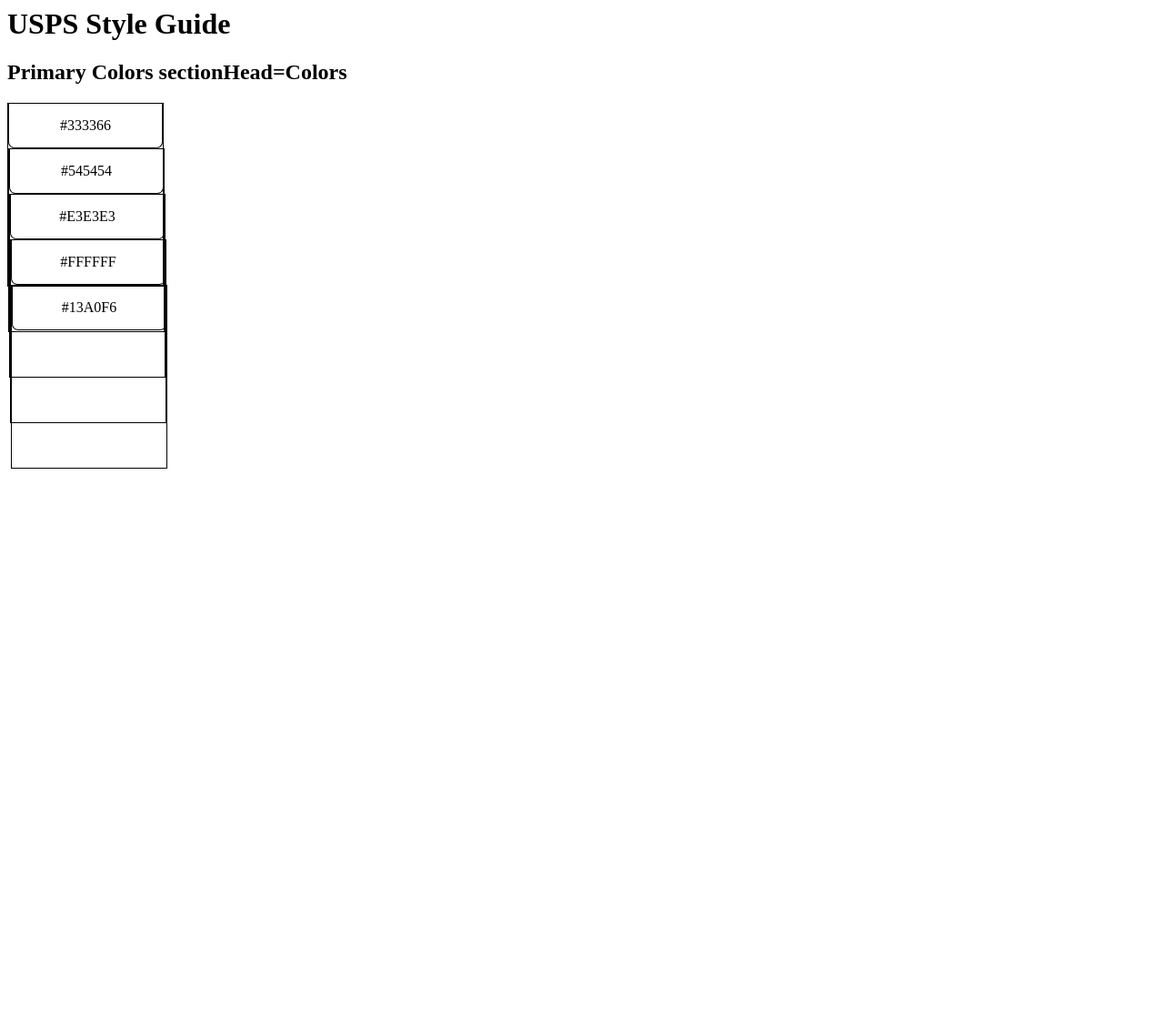
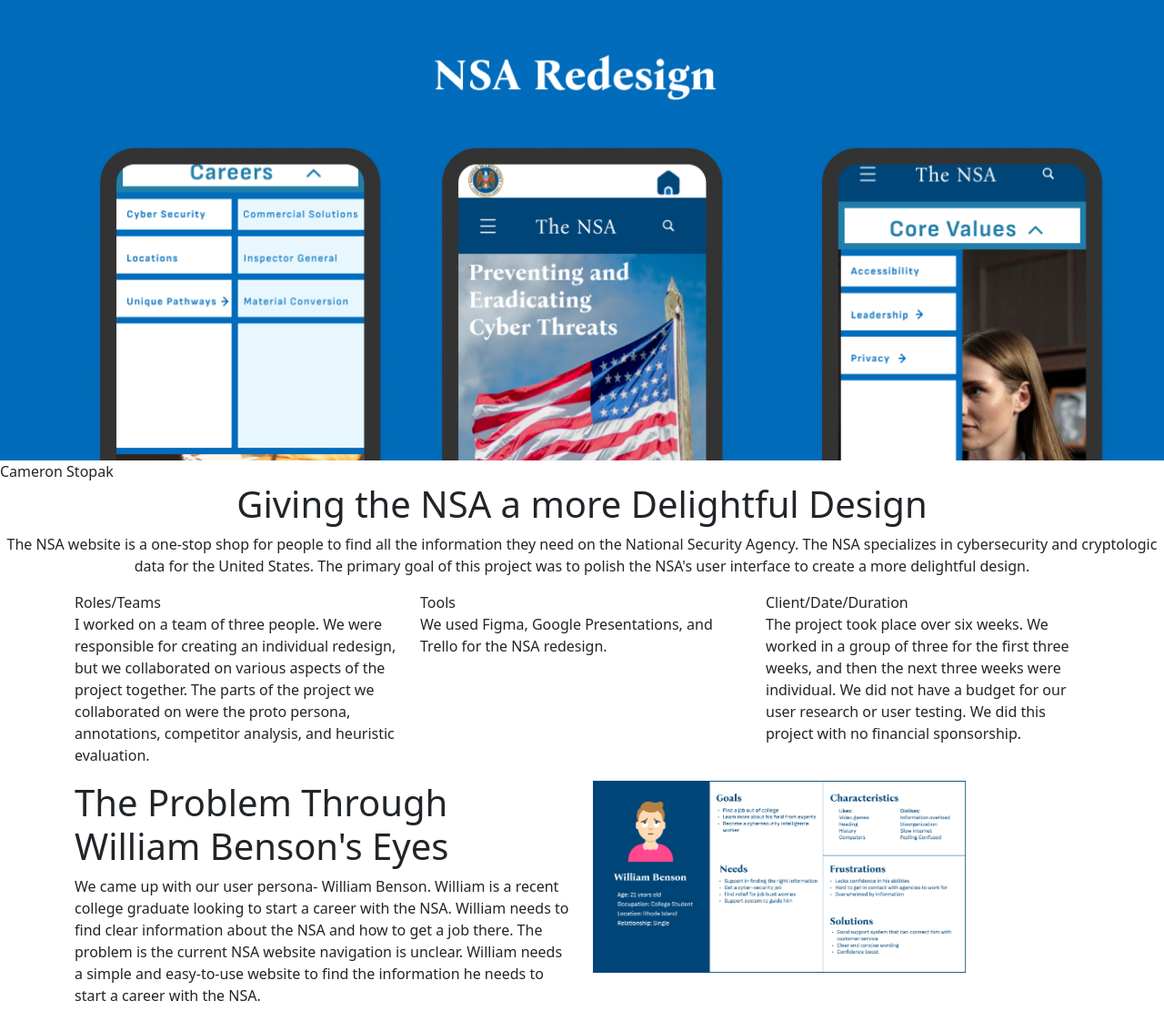
Before and after one commit to cameronstopak/UX_UI_HW_20, a plain HTML site: page index.html in a window 1280 px wide. Shown: the whole page at 91% size. Before the commit the page ends 800 px from the top, so only its background shows below. Drawn offline with nearby package versions, Linux system fonts and the light colour scheme.

Commit message:
Header and 2 sections

```diff
--- a/CSS/style.css
+++ /dev/null
@@ -1,46 +0,0 @@
-/* Header Styles */
-.header {
- height: 250px;
- max-height: 500px;
- background-image: url(../images/upsBackground.png);
- background-size: cover;
- background-repeat: no-repeat;
- background-position: bottom;
-}
-#pageTopic {
-  text-align: center;
-}
-/* Primary Color */
-.colorContainer {
-    display: inline-block;
-    margin: 15px;
-}
-.swatch {
-   height: 200px;
-   width: 170px;
-   border: 1px solid black;
-}
-.hexCode {
-   padding: 15px;
-   text-align: center;
-   border: 1px solid black;
-   border-top: none;
-   border-bottom-left-radius: 7px;
-   border-bottom-right-radius: 7px;
-}
-/* Typography CSS */
-.type_container {
-   display: inline-block;
-   margin: 20px;
-}
-
-/* UI Elements */
-.button {
-   display: inline-block;
-   padding: 15px;
-   margin: 15px;
-   width: 150px;
-   text-align: center;
-   color: white;
-   outline: 1px solid red;
-}
--- a/index.html
+++ b/index.html
@@ -1,54 +1,55 @@
 <html>
 <head>
-  <title>USPS Style Guide</title>
-  <link href="css/style.css" rel="stylesheet" type="text/css">
+  <link href="CSS/style.css">
+  <link href="https://cdn.jsdelivr.net/npm/bootstrap@5.3.3/dist/css/bootstrap.min.css" rel="stylesheet" integrity="sha384-QWTKZyjpPEjISv5WaRU9OFeRpok6YctnYmDr5pNlyT2bRjXh0JMhjY6hW+ALEwIH" crossorigin="anonymous">
 </head>
-<body>
+  <body>
+ <header>
+<img src="./Images/Hero_Banner.jpg" width="100%">
+ </header>
 
 
-<!-- Header section here -->
- <header></header>
+ <section>
+  <h class="text-start">Cameron Stopak</h>
+  <h1 class="text-center">Giving the NSA a more Delightful Design</h1>
+  <p class="text-center">The NSA website is a one-stop shop for people to find all the information they need on the National Security Agency. The NSA specializes in cybersecurity and cryptologic data for the United States. The primary goal of this project was to polish the NSA's user interface to create a more delightful design.</p>
+  <div class="container">
+    <div class="row">
+      <div class="col-sm">
+        <h>Roles/Teams</h>
+        <p>I worked on a team of three people. We were responsible for creating an individual redesign, but we collaborated on various aspects of the project together. The parts of the project we collaborated on were the proto persona, annotations, competitor analysis, and heuristic evaluation.</p>
+      </div>
+      <div class="col-sm">
+        <h>Tools</h>
+        <p>We used Figma, Google Presentations, and Trello for the NSA redesign.</p>
+      </div>
+      <div class="col-sm">
+      <h>Client/Date/Duration</h>
+      <p>The project took place over six weeks. We worked in a group of three for the first three weeks, and then the next three weeks were individual. We did not have a budget for our user research or user testing. We did this project with no financial sponsorship.</p>
+      </div>
+    </div>
+  </div>
+ </section>
 
-<!-- Color Palette section -->
- <section></section>
- <h1>USPS Style Guide</h1>
- <h2>Primary Colors
-sectionHead=Colors</h2>
 
-  </h2>
+ <section>
+<div class="container">
+  <div class="row">
+    <div class="col-sm">
+      <h1>The Problem Through William Benson's Eyes</h1>
+      <p>We came up with our user persona- William Benson. William is a recent college graduate looking to start a career with the NSA. William needs to find clear information about the NSA and how to get a job there. The problem is the current NSA website navigation is unclear. William needs a simple and easy-to-use website to find the information he needs to start a career with the NSA.</p>
+    </div>
+    <div class="col-sm">
+      <img src="./Images/Proto-Persona-2.png" width="75%">
+      </div>
 
- <div>
 
-<div="colorContainer"</div>
-<div class="swatch darkBlue" </div>
-<div class="hexCode">#333366</div>
+ </section>
 
-<div="colorContainer"</div>
-<div class="swatch darkGray" </div>
-<div class="hexCode">#545454</div>
 
-<div="colorContainer"</div>
-<div class="swatch lightGray" </div>
-<div class="hexCode">#E3E3E3</div>
 
-<div="colorContainer"</div>
-<div class="swatch white" </div>
-<div class="hexCode">#FFFFFF</div>
-
-<div="colorContainer"</div>
-<div class="swatch lightBlue" </div>
-<div class="hexCode">#13A0F6</div>
-
-</div>
-
- <!-- Typography Section -->
- <section></section>
-<!-- UI Elements Section -->
- <section></section>
-
- <!-- Imagery Section -->
-<section></section>
 
 
 </body>
+<script src="https://cdn.jsdelivr.net/npm/bootstrap@5.3.3/dist/js/bootstrap.bundle.min.js" integrity="sha384-YvpcrYf0tY3lHB60NNkmXc5s9fDVZLESaAA55NDzOxhy9GkcIdslK1eN7N6jIeHz" crossorigin="anonymous"></script>
 </html>
```
Also changed, not shown: Images/Hero_Banner.jpg (added), Images/Proto-Persona-2.png (added), 2 other files.
